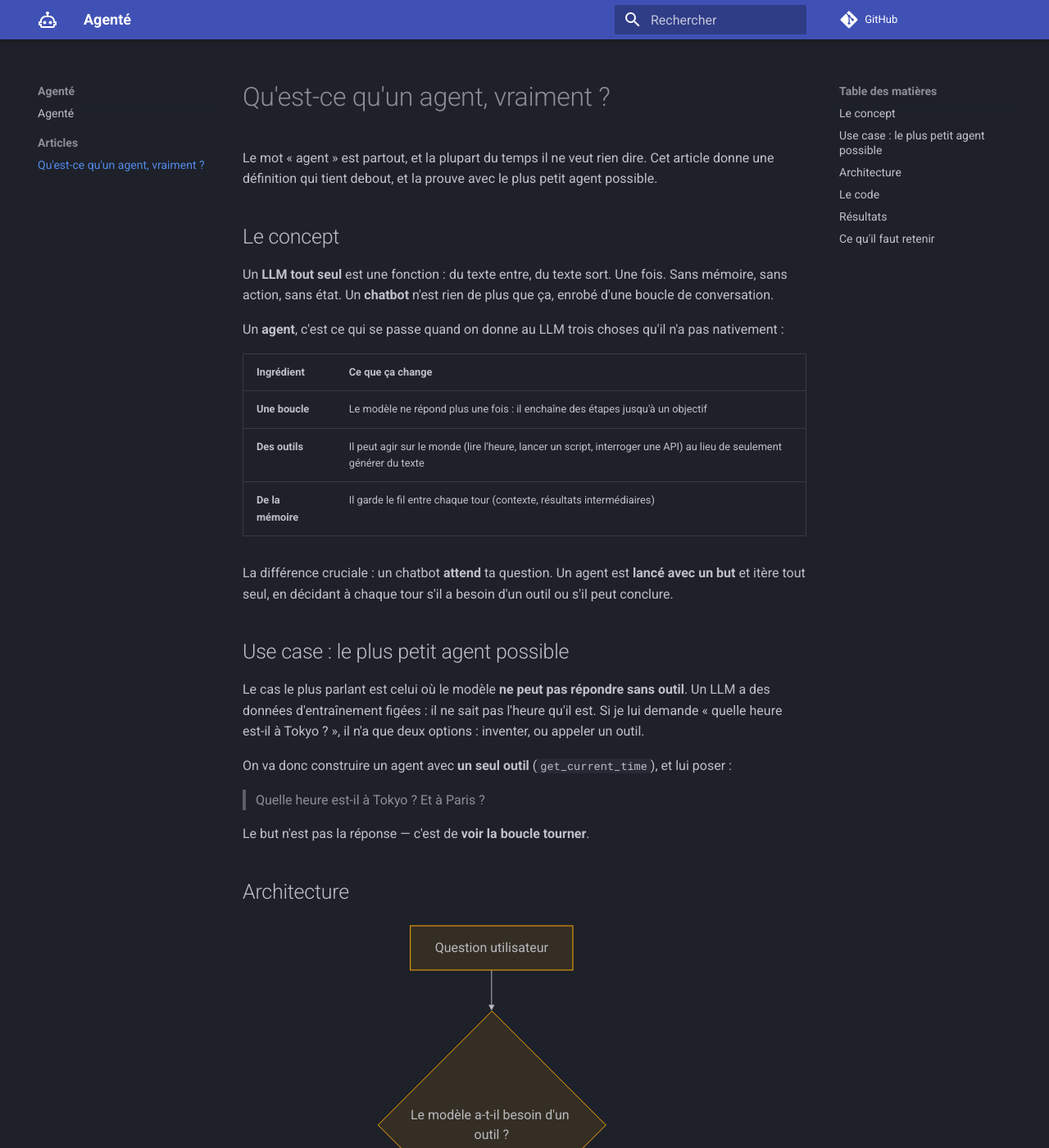
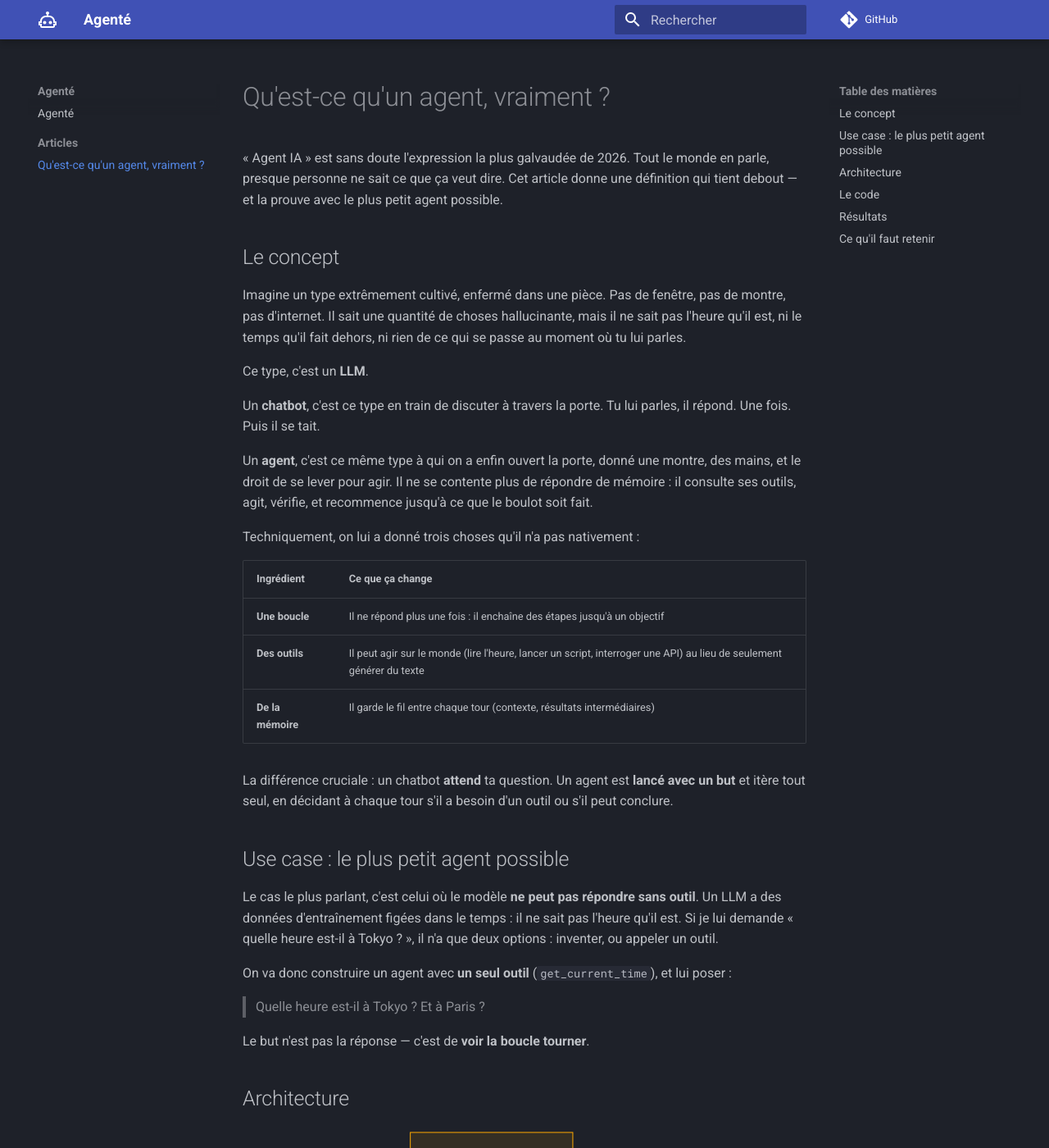
Before and after one commit to cedzer0/agente, an MkDocs documentation site: the page built from docs/articles/001-qu-est-ce-qu-un-agent.md, in a window 1280 px wide and 1400 px high. Shown: the whole window at 82% size. Built offline with MkDocs 1.6.1 and Material for MkDocs 9.7.7, drawn with Linux system fonts in a browser that asks for light colours; comment, search, counter and statistics services are not loaded; some of the changed text lies outside the part shown.

Commit message:
001: réécriture ton Feynman/fun (analogie + vivant)

````diff
--- a/docs/articles/001-qu-est-ce-qu-un-agent.md
+++ b/docs/articles/001-qu-est-ce-qu-un-agent.md
@@ -1,20 +1,30 @@
 # Qu'est-ce qu'un agent, vraiment ?
 
-Le mot « agent » est partout, et la plupart du temps il ne veut rien dire. Cet article
-donne une définition qui tient debout, et la prouve avec le plus petit agent possible.
+« Agent IA » est sans doute l'expression la plus galvaudée de 2026. Tout le monde en
+parle, presque personne ne sait ce que ça veut dire. Cet article donne une définition qui
+tient debout — et la prouve avec le plus petit agent possible.
 
 ## Le concept
 
-Un **LLM tout seul** est une fonction : du texte entre, du texte sort. Une fois. Sans
-mémoire, sans action, sans état. Un **chatbot** n'est rien de plus que ça, enrobé d'une
-boucle de conversation.
+Imagine un type extrêmement cultivé, enfermé dans une pièce. Pas de fenêtre, pas de
+montre, pas d'internet. Il sait une quantité de choses hallucinante, mais il ne sait pas
+l'heure qu'il est, ni le temps qu'il fait dehors, ni rien de ce qui se passe au moment où
+tu lui parles.
 
-Un **agent**, c'est ce qui se passe quand on donne au LLM trois choses qu'il n'a pas
-nativement :
+Ce type, c'est un **LLM**.
+
+Un **chatbot**, c'est ce type en train de discuter à travers la porte. Tu lui parles, il
+répond. Une fois. Puis il se tait.
+
+Un **agent**, c'est ce même type à qui on a enfin ouvert la porte, donné une montre, des
+mains, et le droit de se lever pour agir. Il ne se contente plus de répondre de mémoire :
+il consulte ses outils, agit, vérifie, et recommence jusqu'à ce que le boulot soit fait.
+
+Techniquement, on lui a donné trois choses qu'il n'a pas nativement :
 
 | Ingrédient | Ce que ça change |
 |------------|------------------|
-| **Une boucle** | Le modèle ne répond plus une fois : il enchaîne des étapes jusqu'à un objectif |
+| **Une boucle** | Il ne répond plus une fois : il enchaîne des étapes jusqu'à un objectif |
 | **Des outils** | Il peut agir sur le monde (lire l'heure, lancer un script, interroger une API) au lieu de seulement générer du texte |
 | **De la mémoire** | Il garde le fil entre chaque tour (contexte, résultats intermédiaires) |
 
@@ -24,9 +34,10 @@ conclure.
 
 ## Use case : le plus petit agent possible
 
-Le cas le plus parlant est celui où le modèle **ne peut pas répondre sans outil**. Un LLM
-a des données d'entraînement figées : il ne sait pas l'heure qu'il est. Si je lui demande
-« quelle heure est-il à Tokyo ? », il n'a que deux options : inventer, ou appeler un outil.
+Le cas le plus parlant, c'est celui où le modèle **ne peut pas répondre sans outil**. Un
+LLM a des données d'entraînement figées dans le temps : il ne sait pas l'heure qu'il est.
+Si je lui demande « quelle heure est-il à Tokyo ? », il n'a que deux options : inventer,
+ou appeler un outil.
 
 On va donc construire un agent avec **un seul outil** (`get_current_time`), et lui poser :
 
@@ -46,8 +57,9 @@ flowchart TD
 ```
 
 Trois blocs, rien d'autre : **l'appel au modèle**, **l'exécution de l'outil**, et **la
-boucle** qui relie les deux. Tout agent, du micro-script ci-dessous jusqu'aux
-orchestrateurs multi-agents, n'est qu'une variation sur ce schéma.
+boucle** qui relie les deux. C'est tout. Et tout ce qu'on appelle pompeusement « agent »,
+du micro-script ci-dessous jusqu'aux orchestrateurs multi-agents, n'est qu'une variation
+sur ce schéma.
 
 ## Le code
 
@@ -133,7 +145,8 @@ if __name__ == "__main__":
 Trois choses à remarquer :
 
 1. **L'outil est décrit en texte** (`"description"`) — c'est comme ça que le modèle *sait*
-   qu'il existe et quand s'en servir.
+   qu'il existe et quand s'en servir. On ne code pas l'outil « dans » le modèle, on le lui
+   *présente*.
 2. **L'historique est conservé** (`messages.append`) — chaque résultat d'outil est réinjecté
    dans le contexte du tour suivant. C'est la mémoire.
 3. **Le modèle décide** (`tool_choice: "auto"`) — on ne lui impose pas d'appeler l'outil,
@@ -154,7 +167,7 @@ Exécution réelle, avec `deepseek-v4-pro` :
 Ce qu'il faut lire dans cette trace :
 
 - Le modèle **n'a pas répondu directement** — il a d'abord reconnu qu'il lui manquait une
-  information, et a appelé l'outil. C'est *ça*, un agent.
+  information, et il a appelé l'outil. C'est *ça*, un agent.
 - Il a fait **deux appels distincts** (Tokyo, puis Paris), parce que la question contenait
   deux sous-questions. Personne ne le lui a demandé : la boucle s'est enchaînée seule.
 - Ce n'est qu'au **tour 2**, une fois qu'il avait les deux heures, qu'il a produit la
````
